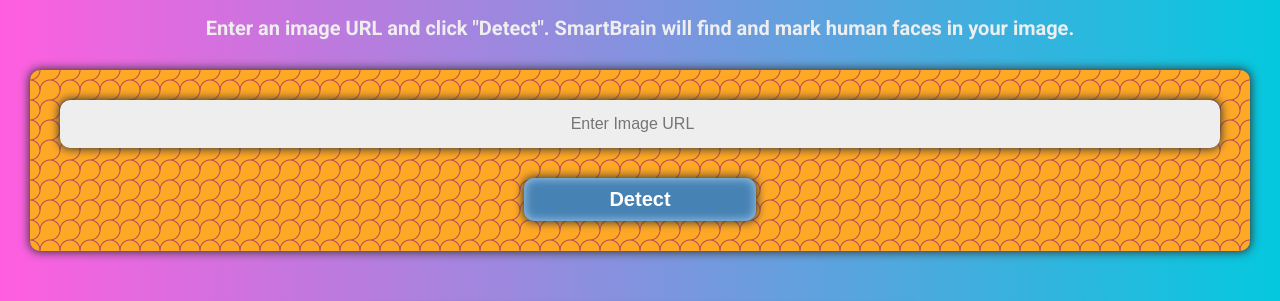
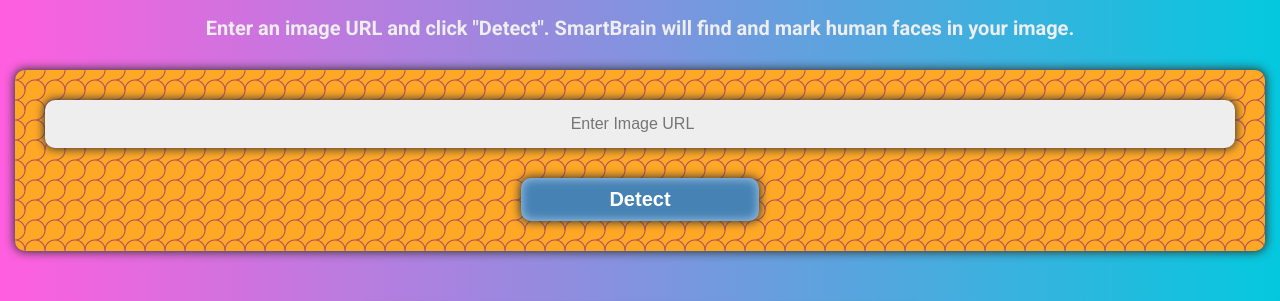
Before and after one commit to tiborhajszan/smartbrain, a React (Vite) app: page / in a window 1280 px wide. Shown: the part 312-613 px from the top of the page. Built offline with nearby package versions, Linux system fonts and the light colour scheme.

Commit message:
Input Field : updated margins.

```diff
--- a/src/main/InputField.css
+++ b/src/main/InputField.css
@@ -4,7 +4,7 @@
 //####################################################################################################################*/
 
 .input-field {
-  width: calc(100% - 120px);
+  width: calc(100% - 90px);
   margin: 0 auto 60px;
   box-shadow: 0 0 10px 1px #333;
   border-radius: 10px;
```
